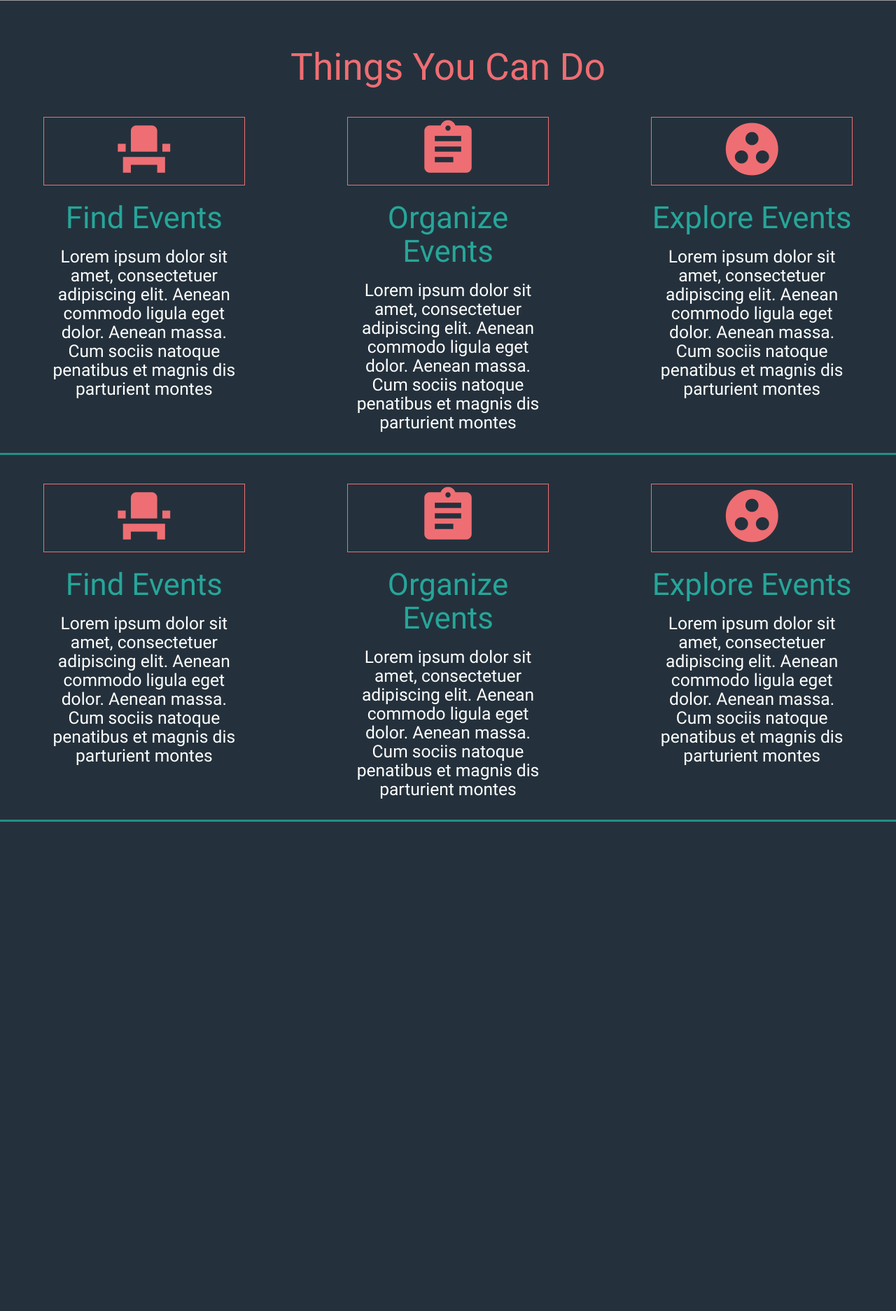
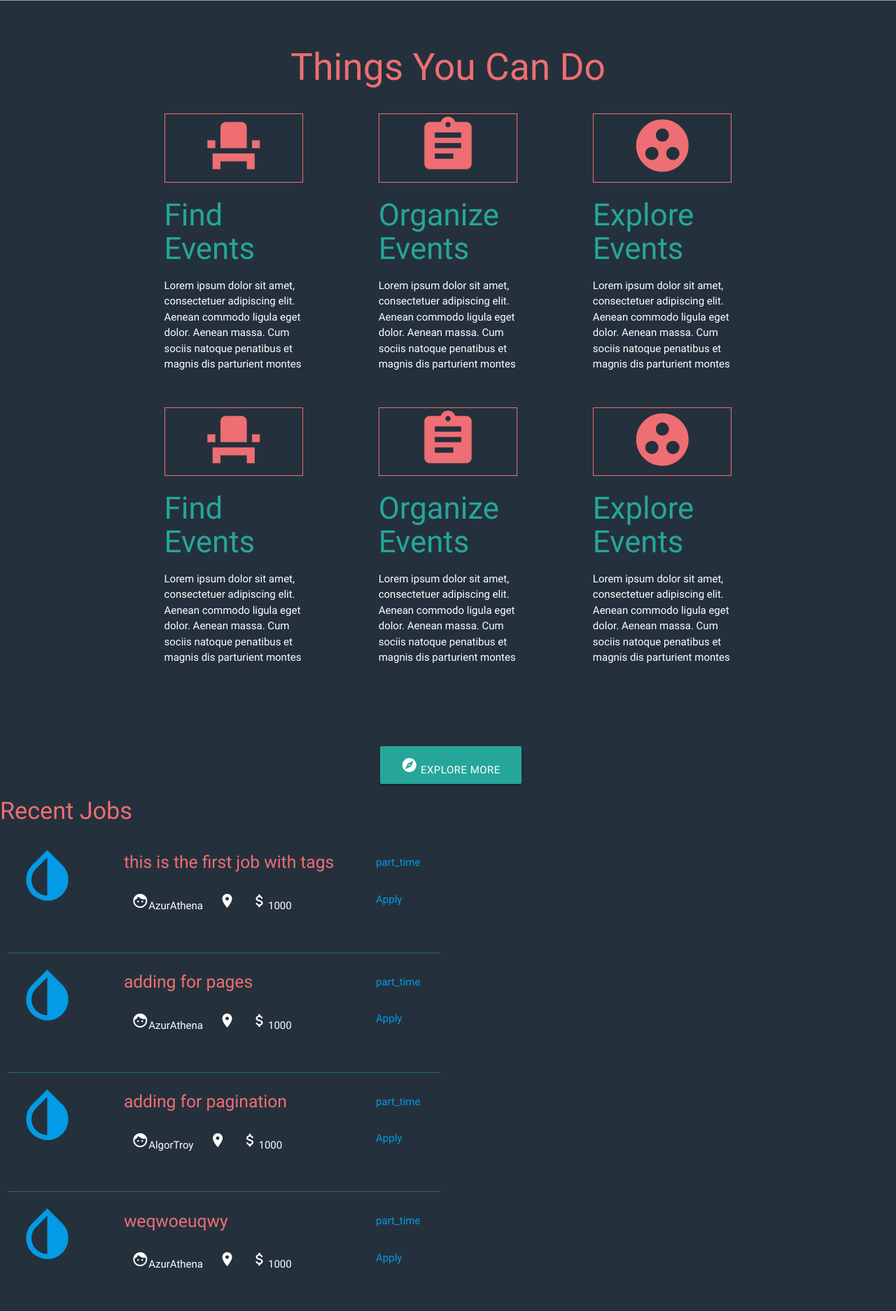
Before and after one commit to AlgorTroy/Combit, a Django app: page /jobs/recent/ in a window 1280 px wide. Shown: the part 486-2359 px from the top of the page at 70% size. Before the commit the page ends 1660 px from the top, so only its background shows below. Run offline with Django 3.2, Linux system fonts and the light colour scheme; data comes from the database, SQL or seed files in the repository; parts of the project's set-up code (start-up, migrations or seed data) failed here and were passed over; some libraries are stand-ins or nearby versions.

Commit message:
pull issue

```diff
--- a/JobApp/models.py
+++ b/JobApp/models.py
@@ -46,7 +46,7 @@ class Job(models.Model):
     updated_at = models.DateTimeField(auto_now=True)
     end_date = models.DateField(blank=True, default=None, null=True)
     street = models.CharField(max_length=100, blank=True, null=True)
-    city = models.CharField(max_length=100, blank=True, null=True)
+    city = models.CharField(max_length=100, default='bangalore')
     state = models.CharField(max_length=50, blank=True, null=True)
     zipcode = models.IntegerField(blank=True, null=True)
     slug = models.SlugField(max_length=250, blank=True)
@@ -56,6 +56,7 @@ class Job(models.Model):
 
     class Meta:
         ordering = ['-updated_at']
+
 
     def __str__(self):
         return self.title
--- a/JobApp/views.py
+++ b/JobApp/views.py
@@ -26,7 +26,7 @@ def upload_job(request):
             job.status = 'open'
             job.user = request.user
             job.save()
-            message.success(request, 'Job posted successfully!!')
+            messages.success(request, 'Job posted successfully!!')
             return HttpResponseRedirect('/')
         else:
             messages.error(request, 'Unable to upload job! Retry')
@@ -96,7 +96,7 @@ def search_engine(request):
 def apply_job(request, job_id):
     job = Job.objects.get(id=job_id)
     if job.status == 'open':
-        application = Application.objects.get(user=request.user, job=job)
+        application = Application.objects.filter(user=request.user, job=job)
         if not application:
             application = Application()
             application.user = request.user
@@ -104,6 +104,9 @@ def apply_job(request, job_id):
             application.status = 'applied'
             application.save()
             # notify_with_email(job.user)
+            messages.success(request, 'Successfully applied to job: '+job.title)
+            return redirect("/")
+
         else:
             messages.error(request, 'You have already applied to this job!!')
             return redirect("/")
--- a/MainApp/static/css/main.css
+++ b/MainApp/static/css/main.css
@@ -1 +1 @@
-html{font-family:Trebuchet,sans-serif}body{color:white;background-color:#24313c}#main_banner{text-align:center;background-color:#24313c;width:100%;height:300px;color:#fff;padding-top:13%;margin-top:-25%;z-index:1;position:absolute;background-color:transparent}.slider{z-index:0;position:relative}#content_container{margin-top:2%;text-align:center;width:100%;border-bottom:3px solid rgba(38,166,154,0.8)}#content_container a{color:#26a69a}#content-icons{color:#ee6e73}#icon-container{border:1px solid #ee6e73;text-align:center}#content-header{color:#ee6e73}#main_content_container{background-color:transparent}
+html{font-family:Trebuchet,sans-serif}body{color:white;background-color:#24313c}#main_banner{text-align:center;background-color:#24313c;width:100%;height:300px;color:#fff;padding-top:13%;margin-top:-25%;z-index:1;position:absolute;background-color:transparent}.slider{z-index:0;position:relative}#content_container{margin-top:2%;text-align:center;width:100%;border-bottom:3px solid rgba(38,166,154,0.8)}#content_container-1{-vendor-animation-duration:10s;-vendor-animation-delay:2s;-vendor-animation-iteration-count:1}#content_container-2{-vendor-animation-duration:10s;-vendor-animation-delay:2s;-vendor-animation-iteration-count:1}#content_container-1 a{color:#26a69a}#content_container-2 a{color:#26a69a}#content-icons{color:#ee6e73}#icon-container{border:1px solid #ee6e73;text-align:center}#content-header{color:#ee6e73}#main_content_container{background-color:transparent}.section{border-bottom:1px dotted #26a69a}#explore_more{margin-top:100px;width:100%;color:#ee6e73}#common_left{float:left;display:inline-block}#common_right{float:right;display:inline-block}#recent_job_container{float:right;text-align:center}#myfooter{background-color:rgba(238,110,115,0.8)}#social-icons{display:inline-block;float:left;margin-left:20%;margin-top:20%}
--- a/MainApp/static/css/main.less
+++ b/MainApp/static/css/main.less
@@ -44,7 +44,23 @@ body {
   border-bottom: 3px solid @tertiary-trans;
 }
 
-#content_container a{
+#content_container-1{
+  -vendor-animation-duration: 10s;
+  -vendor-animation-delay: 2s;
+  -vendor-animation-iteration-count: 1;
+}
+
+#content_container-2{
+  -vendor-animation-duration: 10s;
+  -vendor-animation-delay: 2s;
+  -vendor-animation-iteration-count: 1;
+}
+
+#content_container-1 a{
+  color: @tertiary;
+}
+
+#content_container-2 a{
   color: @tertiary;
 }
 
@@ -64,3 +80,38 @@ body {
 #main_content_container{
   background-color: transparent;
 }
+
+.section{
+  border-bottom:1px dotted @tertiary;
+}
+
+#explore_more{
+  margin-top: 100px;
+  width: 100%;
+  color:@secondary;
+}
+
+#common_left{
+  float: left;
+  display: inline-block;
+}
+#common_right{
+  float:right;
+  display: inline-block;
+}
+
+#recent_job_container{
+  float: right;
+  text-align: center;
+}
+
+#myfooter{
+  background-color:@secondary-trans;
+}
+
+#social-icons{
+  display: inline-block;
+  float: left;
+  margin-left: 20%;
+  margin-top: 20%;
+}
--- a/MainApp/static/materialize/js/init.js
+++ b/MainApp/static/materialize/js/init.js
@@ -1,6 +1,5 @@
 $(document).ready(function() {
     $('.slider').slider();
-
     $(window).scroll(function() { // check if scroll event happened
         if ($(document).scrollTop() > 10) { // check if user scrolled more than 50 from top of the browser window
             $(".nav-wrapper").css("background-color", "rgba(36,49,60,0.7)"); // if yes, then change the color of class "navbar-fixed-top" to white (#f8f8f8)
@@ -10,4 +9,35 @@ $(document).ready(function() {
     });
     $('ul.tabs').tabs();
     $('.modal').modal();
+
+    // footer animations added
+    var social_holder_classes = ['#social-icon-holder-1', '#social-icon-holder-2', '#social-icon-holder-3', '#social-icon-holder-4'];
+    var social_holder_animation = 'animated rubberBand';
+    // loop through the classes one by one
+    for (var i = 0; i < social_holder_classes.length; i++) {
+        $(social_holder_classes[i]).hover(function() {
+            $(this).addClass(social_holder_animation);
+        }, function() {
+            $(this).removeClass(social_holder_animation);
+        });
+    }
+
+    var content_container_anim = ['animated pulse', 'animated flipInY'];
+    // var content_scroll_length = [20, 30];
+    $(window).scroll(function() { // check if scroll event happened
+        if ($(document).scrollTop() > 20) { // check if user scrolled more than 50 from top of the browser window
+            $('#content_container-1').addClass(content_container_anim[0]); // if yes, then change the color of class "navbar-fixed-top" to white (#f8f8f8)
+        } else {
+            $('#content_container-1').removeClass(content_container_anim[0]); // if not, change it back to transparent
+        }
+    });
+
+    $(window).scroll(function() { // check if scroll event happened
+        if ($(document).scrollTop() > 40) { // check if user scrolled more than 50 from top of the browser window
+            $('#content_container-2').addClass(content_container_anim[0]); // if yes, then change the color of class "navbar-fixed-top" to white (#f8f8f8)
+        } else {
+            $('#content_container-2').removeClass(content_container_anim[0]); // if not, change it back to transparent
+        }
+    });
+
 });
--- a/MainApp/templates/home.html
+++ b/MainApp/templates/home.html
@@ -2,6 +2,8 @@
 <html>
 
 <head>
+    <!-- Animation Link animate.css-->
+    <link rel="stylesheet" href="https://cdnjs.cloudflare.com/ajax/libs/animate.css/3.5.2/animate.min.css">
     <!--Import Google Icon Font-->
     <link href="http://fonts.googleapis.com/icon?family=Material+Icons" rel="stylesheet">
     <!--Import materialize.css-->
@@ -40,10 +42,10 @@
                     <i class="material-icons left">invert_colors</i>Diciplus</a>
                 <a href="#" data-activates="mobile-demo" class="button-collapse"><i class="material-icons">menu</i></a>
                 <ul class="right hide-on-med-and-down">
-                    <li><a href="sass.html"><i class="material-icons left">home</i>Home</a></li>
-                    <li><a href="badges.html"><i class="material-icons left">school</i>Student Portal</a></li>
+                    <li><a href="/"><i class="material-icons left">home</i>Home</a></li>
+                    <li><a href="#"><i class="material-icons left">school</i>Student Portal</a></li>
                     <li><a href="job/upload/"><i class="material-icons left">work</i>Upload Job</a></li>
-                    <li><a href="mobile.html"><i class="material-icons left">info</i>About</a></li>
+                    <li><a href="#"><i class="material-icons left">info</i>About</a></li>
                     {% if user.is_authenticated %}
                     <li><a href="logout/"><i class="material-icons left">account_circle</i>{{ user.username }}</a></li>
                     {% else %}
@@ -95,7 +97,7 @@
     </div>
 
     <h2 id="content-header" class="center"> Things You Can Do </h2>
-    <div id="content_container" class="container">
+    <div id="content_container-1" class="container">
         <div class="row">
             <div class="input-field col s4">
                 <a href="#">
@@ -105,7 +107,7 @@
                 </a>
                 <div class="container">
                     <a href="#"><h3>Find Events</h3></a>
-                    <h5>Lorem ipsum dolor sit amet, consectetuer adipiscing elit. Aenean commodo ligula eget dolor. Aenean massa. Cum sociis natoque penatibus et magnis dis parturient montes </h5>
+                    <p>Lorem ipsum dolor sit amet, consectetuer adipiscing elit. Aenean commodo ligula eget dolor. Aenean massa. Cum sociis natoque penatibus et magnis dis parturient montes </p>
                 </div>
             </div>
             <div class="input-field col s4">
@@ -116,7 +118,7 @@
                 </a>
                 <div class="container">
                     <a href="#"><h3>Organize Events</h3></a>
-                    <h5>Lorem ipsum dolor sit amet, consectetuer adipiscing elit. Aenean commodo ligula eget dolor. Aenean massa. Cum sociis natoque penatibus et magnis dis parturient montes </h5>
+                    <p>Lorem ipsum dolor sit amet, consectetuer adipiscing elit. Aenean commodo ligula eget dolor. Aenean massa. Cum sociis natoque penatibus et magnis dis parturient montes </p>
                 </div>
             </div>
             <div class="input-field col s4">
@@ -127,13 +129,13 @@
                 </a>
                 <div class="container">
                     <a href="#"><h3>Explore Events</h3></a>
-                    <h5>Lorem ipsum dolor sit amet, consectetuer adipiscing elit. Aenean commodo ligula eget dolor. Aenean massa. Cum sociis natoque penatibus et magnis dis parturient montes </h5>
+                    <p>Lorem ipsum dolor sit amet, consectetuer adipiscing elit. Aenean commodo ligula eget dolor. Aenean massa. Cum sociis natoque penatibus et magnis dis parturient montes </p>
                 </div>
             </div>
         </div>
     </div>
 
-    <div id="content_container" class="container">
+    <div id="content_container-2" class="container">
         <div class="row">
             <div class="input-field col s4">
                 <a href="#">
@@ -143,7 +145,7 @@
                 </a>
                 <div class="container">
                     <a href="#"><h3>Find Events</h3></a>
-                    <h5>Lorem ipsum dolor sit amet, consectetuer adipiscing elit. Aenean commodo ligula eget dolor. Aenean massa. Cum sociis natoque penatibus et magnis dis parturient montes </h5>
+                    <p>Lorem ipsum dolor sit amet, consectetuer adipiscing elit. Aenean commodo ligula eget dolor. Aenean massa. Cum sociis natoque penatibus et magnis dis parturient montes </p>
                 </div>
             </div>
             <div class="input-field col s4">
@@ -154,7 +156,7 @@
                 </a>
                 <div class="container">
                     <a href="#"><h3>Organize Events</h3></a>
-                    <h5>Lorem ipsum dolor sit amet, consectetuer adipiscing elit. Aenean commodo ligula eget dolor. Aenean massa. Cum sociis natoque penatibus et magnis dis parturient montes </h5>
+                    <p>Lorem ipsum dolor sit amet, consectetuer adipiscing elit. Aenean commodo ligula eget dolor. Aenean massa. Cum sociis natoque penatibus et magnis dis parturient montes </p>
                 </div>
             </div>
             <div class="input-field col s4">
@@ -165,13 +167,104 @@
                 </a>
                 <div class="container">
                     <a href="#"><h3>Explore Events</h3></a>
-                    <h5>Lorem ipsum dolor sit amet, consectetuer adipiscing elit. Aenean commodo ligula eget dolor. Aenean massa. Cum sociis natoque penatibus et magnis dis parturient montes </h5>
+                    <p>Lorem ipsum dolor sit amet, consectetuer adipiscing elit. Aenean commodo ligula eget dolor. Aenean massa. Cum sociis natoque penatibus et magnis dis parturient montes </p>
                 </div>
             </div>
         </div>
     </div>
 
+    <div id="explore_more" class="container">
+        <div class="row">
+            <div class="col s5 offset-s5">
+                <a id="" class="waves-effect waves-light btn-large">
+                    <i class="material-icons">explore</i> Explore More
+                </a>
+            </div>
+        </div>
+    </div>
+
+    <!-- Top 5 jobs list -->
+    <div class="recent_job_container" class="container">
+        <div class="row">
+            <h4 id="content-header">Recent Jobs</h4>
+            <div class="col s6">
+                {%for recent_job in recent_jobs%}
+                <div class="section">
+                    <div class="row">
+                        <div class="col s3">
+                            <a href="jobs/by/category/{{recent_job.category.slug}}"><i class="large material-icons left">invert_colors</i></a>
+                        </div>
+                        <div class="col s7">
+                            <div class="row">
+                                <h5 id="content-header">{{recent_job.title}}</h5>
+                            </div>
+                            <div class="row">
+                                <div class="col 4">
+                                    <i class="material-icons">face</i>{{recent_job.user.username}}
+                                </div>
+                                <div class="col 4">
+                                    <i class="material-icons">location_on</i>{{recent_job.city}}
+                                </div>
+                                <div class="col 4">
+                                    <i class="material-icons">attach_money</i>1000
+                                </div>
+                            </div>
+                        </div>
+                        <div class="col s2">
+                            <a href="jobs/by/type/{{recent_job.type}}">
+                                <p>{{recent_job.type}}</p>
+                            </a>
+                        </div>
+                        <div class="col s2">
+                            <a href="job/apply/{{recent_job.id}}">
+                                <p>Apply</p>
+                            </a>
+                        </div>
+                    </div>
+                </div>
+                {% endfor %}
+            </div>
+        </div>
+    </div>
+
+    <!-- Top 5 jobs list -->
+
 
 </body>
+<footer id="myfooter" class="page-footer">
+    <div class="container">
+        <div class="row">
+            <div class="col l6 s12">
+                <h5 class="white-text">Join The Cause</h5>
+                <p class="grey-text text-lighten-4">
+                    <p>Lorem ipsum dolor sit amet, consectetuer adipiscing elit. Aenean commodo ligula eget dolor. Aenean massa. Cum sociis natoque penatibus et magnis dis parturient montes </p>
+                    <a id="" class="waves-effect waves-light btn-large">
+                        <i class="material-icons">group_add</i>
+                    </a>
+            </div>
+            <div class="col l4 offset-l2 s12">
+                <div id="social-icons" class="row">
+                    <div id="social-icon-holder-1" class="col s3">
+                        <a class="grey-text text-lighten-3 fa-4x " href="#!"><i class="fa fa-facebook-official" aria-hidden="true"></i></a>
+                    </div>
+                    <div id="social-icon-holder-2" class="col s3">
+                        <a class="grey-text text-lighten-3 fa-4x " href="#!"><i class="fa fa-github" aria-hidden="true"></i></a>
+                    </div>
+                    <div id="social-icon-holder-3" class="col s3">
+                        <a class="grey-text text-lighten-3 fa-4x " href="#!"><i class="fa fa-twitter" aria-hidden="true"></i></a>
+                    </div>
+                    <div id="social-icon-holder-4" class="col s3">
+                        <a class="grey-text text-lighten-3 fa-4x " href="#!"><i class="fa fa-linkedin" aria-hidden="true"></i></a>
+                    </div>
+                </div>
+            </div>
+        </div>
+    </div>
+    <div class="footer-copyright">
+        <div class="container">
+            © 2017 Copyright Text
+        </div>
+    </div>
+</footer>
 
 </html>
```
Also changed, not shown: MainApp/views.py (+8 -2 lines), JobApp/migrations/0001_initial.py, JobApp/migrations/0002_auto_20170218_2258.py (added), JobApp/migrations/0002_job_tags.py (deleted), JobApp/migrations/0003_job_type.py (deleted), JobApp/migrations/0004_auto_20170218_2015.py (deleted), JobApp/migrations/0005_auto_20170218_2109.py (deleted).
